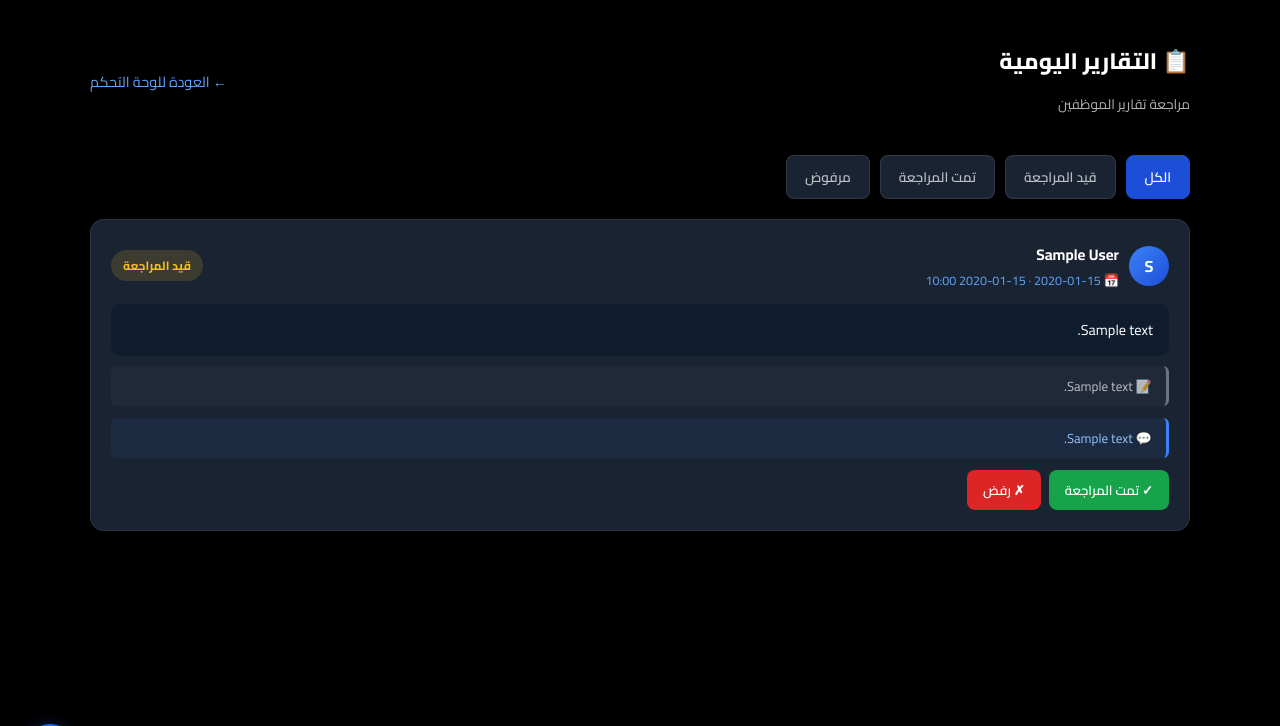
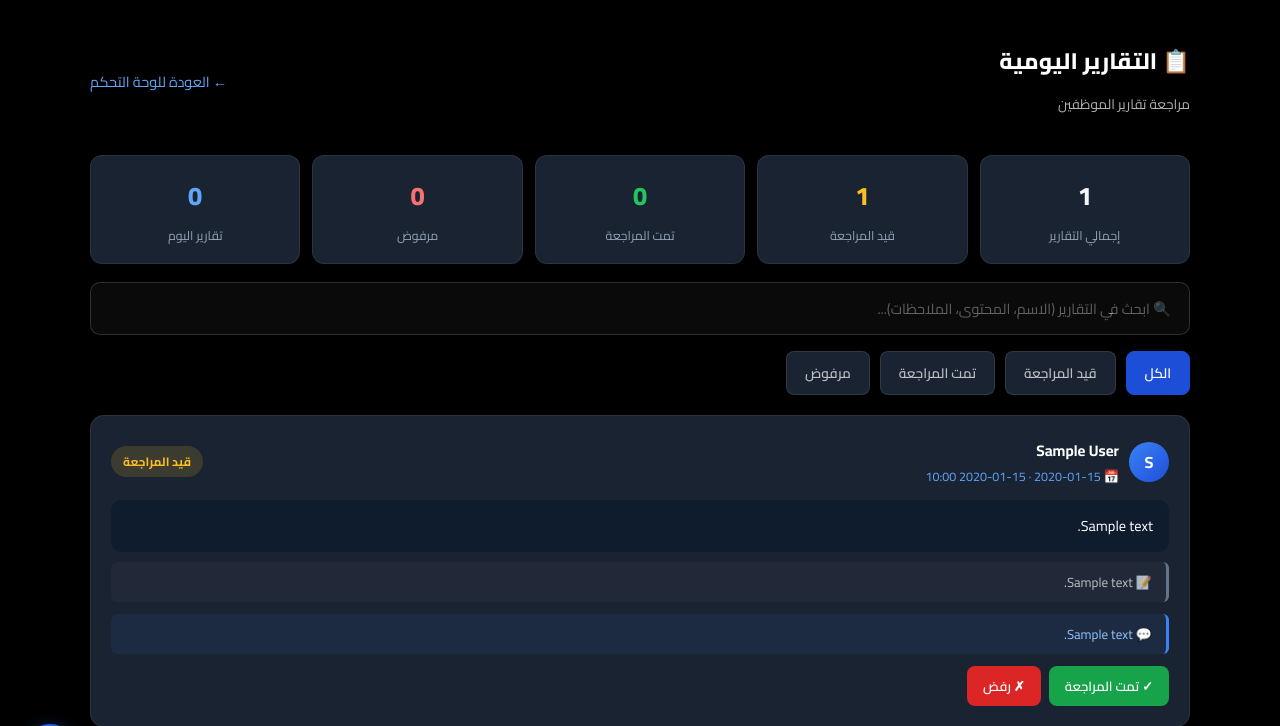
Before and after one commit to abdfaraj-ai/international-system, a Django app: page /daily-reports/admin/ in a window 1280 px wide. Shown: the top 726 px of the page. Run offline with Django 4.2, Linux system fonts and the light colour scheme; a user stored in the database is signed in; tables that the repository leaves empty hold one stand-in row (values such as "Sample post"); parts of the project's set-up code (start-up, migrations or seed data) failed here and were passed over; some libraries are stand-ins or nearby versions.

Commit message:
perf: daily reports - prefetch attachments, race-safe submit, pagination, search, stats

```diff
--- a/FrontEnd/templates/pages/daily_reports_admin.html
+++ b/FrontEnd/templates/pages/daily_reports_admin.html
@@ -99,6 +99,41 @@
   transition: transform 0.3s; box-shadow: 0 8px 32px rgba(0,0,0,0.4);
 }
 .dra-toast.show { transform: translateX(-50%) translateY(0); }
+
+/* ══ شريط الإحصائيات ══ */
+.dra-stats { display: grid; grid-template-columns: repeat(5, 1fr); gap: 12px; margin-bottom: 18px; }
+.dra-stat {
+  background: var(--bg-secondary, #1a2332); border: 1px solid var(--border-color, rgba(255,255,255,0.08));
+  border-radius: 12px; padding: 16px; text-align: center;
+}
+.dra-stat .s-num { font-size: 1.6rem; font-weight: 800; color: #f1f5f9; }
+.dra-stat .s-lbl { font-size: 0.78rem; color: #94a3b8; margin-top: 4px; }
+.dra-stat.pending  .s-num { color: #fbbf24; }
+.dra-stat.reviewed .s-num { color: #22c55e; }
+.dra-stat.rejected .s-num { color: #f87171; }
+.dra-stat.today    .s-num { color: #60a5fa; }
+
+/* ══ البحث ══ */
+.dra-search-wrap { margin-bottom: 16px; }
+.dra-search {
+  width: 100%; padding: 12px 18px; border-radius: 10px;
+  background: var(--bg-secondary, #1a2332); border: 1px solid var(--border-color, rgba(255,255,255,0.1));
+  color: #f1f5f9; font-family: 'Cairo', sans-serif; font-size: 0.9rem; outline: none;
+}
+.dra-search:focus { border-color: #3b82f6; }
+
+/* ══ ترقيم الصفحات ══ */
+.dra-pagination { display: flex; align-items: center; justify-content: center; gap: 14px; margin-top: 24px; }
+.dra-page-btn {
+  padding: 8px 18px; border-radius: 8px; cursor: pointer; font-weight: 700; font-size: 0.85rem;
+  background: var(--bg-secondary, #1a2332); border: 1px solid var(--border-color, rgba(255,255,255,0.1));
+  color: #f1f5f9; font-family: 'Cairo', sans-serif; transition: all 0.2s;
+}
+.dra-page-btn:hover:not(:disabled) { background: #1d4ed8; border-color: #1d4ed8; }
+.dra-page-btn:disabled { opacity: 0.4; cursor: not-allowed; }
+.dra-page-info { color: #94a3b8; font-size: 0.85rem; }
+
+@media (max-width: 700px) { .dra-stats { grid-template-columns: repeat(2, 1fr); } }
 </style>
 {% endblock %}
 
@@ -113,6 +148,22 @@
       <a href="/dashboard/" style="color:#60a5fa;text-decoration:none;font-size:0.9rem">← العودة للوحة التحكم</a>
     </div>
 
+    <!-- ── شريط الإحصائيات ── -->
+    <div class="dra-stats" id="statsBar">
+      <div class="dra-stat"><div class="s-num" id="stTotal">—</div><div class="s-lbl">إجمالي التقارير</div></div>
+      <div class="dra-stat pending"><div class="s-num" id="stPending">—</div><div class="s-lbl">قيد المراجعة</div></div>
+      <div class="dra-stat reviewed"><div class="s-num" id="stReviewed">—</div><div class="s-lbl">تمت المراجعة</div></div>
+      <div class="dra-stat rejected"><div class="s-num" id="stRejected">—</div><div class="s-lbl">مرفوض</div></div>
+      <div class="dra-stat today"><div class="s-num" id="stToday">—</div><div class="s-lbl">تقارير اليوم</div></div>
+    </div>
+
+    <!-- ── البحث ── -->
+    <div class="dra-search-wrap">
+      <input type="text" class="dra-search" id="searchInput"
+             placeholder="🔍 ابحث في التقارير (الاسم، المحتوى، الملاحظات)..."
+             oninput="onSearch()">
+    </div>
+
     <div class="dra-filters">
       <button class="dra-filter-btn active" data-status="" onclick="setFilter(this,'')">الكل</button>
       <button class="dra-filter-btn" data-status="pending" onclick="setFilter(this,'pending')">قيد المراجعة</button>
@@ -122,6 +173,13 @@
 
     <div class="dra-grid" id="reportsGrid">
       <div class="dra-empty"><div class="icon">⏳</div><p>جاري التحميل...</p></div>
+    </div>
+
+    <!-- ── ترقيم الصفحات ── -->
+    <div class="dra-pagination" id="pagination" style="display:none">
+      <button class="dra-page-btn" id="prevBtn" onclick="changePage(-1)">‹ السابق</button>
+      <span class="dra-page-info" id="pageInfo">—</span>
+      <button class="dra-page-btn" id="nextBtn" onclick="changePage(1)">التالي ›</button>
     </div>
   </div>
 </div>
@@ -142,6 +200,10 @@
 
 <script>
 let currentFilter = '';
+let currentSearch = '';
+let currentPage   = 1;
+let totalPages    = 1;
+let searchTimer   = null;
 let pendingReview = { id: null, status: null };
 
 function showToast(msg) {
@@ -151,19 +213,72 @@ function showToast(msg) {
   setTimeout(() => t.classList.remove('show'), 3000);
 }
 
+// ── الإحصائيات ──
+async function loadStats() {
+  try {
+    const res  = await fetch('/api/daily-report/stats/');
+    const data = await res.json();
+    if (!data.success) return;
+    const s = data.stats;
+    document.getElementById('stTotal').textContent    = s.total;
+    document.getElementById('stPending').textContent  = s.pending;
+    document.getElementById('stReviewed').textContent = s.reviewed;
+    document.getElementById('stRejected').textContent = s.rejected;
+    document.getElementById('stToday').textContent    = s.today;
+  } catch {}
+}
+
+// ── البحث (مع تأخير لتقليل الطلبات) ──
+function onSearch() {
+  clearTimeout(searchTimer);
+  searchTimer = setTimeout(() => {
+    currentSearch = document.getElementById('searchInput').value.trim();
+    currentPage = 1;
+    loadReports();
+  }, 350);
+}
+
+// ── ترقيم الصفحات ──
+function changePage(delta) {
+  const next = currentPage + delta;
+  if (next < 1 || next > totalPages) return;
+  currentPage = next;
+  loadReports();
+  window.scrollTo({ top: 0, behavior: 'smooth' });
+}
+
 function setFilter(btn, status) {
   document.querySelectorAll('.dra-filter-btn').forEach(b => b.classList.remove('active'));
   btn.classList.add('active');
   currentFilter = status;
+  currentPage = 1;
   loadReports();
 }
 
 async function loadReports() {
-  const url = '/api/daily-report/all/' + (currentFilter ? `?status=${currentFilter}` : '');
+  const params = new URLSearchParams();
+  if (currentFilter) params.set('status', currentFilter);
+  if (currentSearch) params.set('q', currentSearch);
+  params.set('page', currentPage);
+  params.set('per_page', 25);
+
   try {
-    const res  = await fetch(url);
+    const res  = await fetch('/api/daily-report/all/?' + params.toString());
     const data = await res.json();
     const grid = document.getElementById('reportsGrid');
+
+    // تحديث الترقيم
+    const pg = data.pagination || { page: 1, totalPages: 1 };
+    totalPages = pg.totalPages || 1;
+    const pagEl = document.getElementById('pagination');
+    if (totalPages > 1) {
+      pagEl.style.display = 'flex';
+      document.getElementById('pageInfo').textContent = `صفحة ${pg.page} من ${totalPages} (${pg.total} تقرير)`;
+      document.getElementById('prevBtn').disabled = pg.page <= 1;
+      document.getElementById('nextBtn').disabled = pg.page >= totalPages;
+    } else {
+      pagEl.style.display = 'none';
+    }
 
     if (!data.reports || data.reports.length === 0) {
       grid.innerHTML = `<div class="dra-empty"><div class="icon">📭</div><p>لا توجد تقارير</p></div>`;
@@ -228,6 +343,7 @@ async function confirmReview() {
       showToast('✅ تم تحديث التقرير');
       closeModal();
       loadReports();
+      loadStats();
     } else {
       showToast('❌ ' + (data.error || 'حدث خطأ'));
     }
@@ -238,6 +354,7 @@ async function confirmReview() {
   }
 }
 
+loadStats();
 loadReports();
 </script>
 {% endblock %}
--- a/apps/pages/api/daily_report.py
+++ b/apps/pages/api/daily_report.py
@@ -106,7 +106,7 @@ def api_submit_report(request):
     except ValueError:
         report_date = timezone.now().date()
 
-    # تحقق من عدم وجود تقرير لنفس اليوم
+    # تحقق مبكّر من عدم وجود تقرير لنفس اليوم (رسالة ودّية)
     if DailyReport.objects.filter(employee=request.user, date=report_date).exists():
         return JsonResponse({'success': False, 'error': f'لقد أرسلت تقريراً بالفعل لتاريخ {report_date}'})
 
@@ -122,18 +122,27 @@ def api_submit_report(request):
 
     # ── حفظ ذرّي: التقرير + كل المرفقات معاً ──
     # نستخدم create() في حلقة (وليس bulk_create) لأن FileField
-    # يحتاج save() لكتابة الملف فعلياً في التخزين
-    with transaction.atomic():
-        report = DailyReport.objects.create(
-            employee=request.user,
-            date=report_date,
-            content=content,
-            notes=notes,
+    # يحتاج save() لكتابة الملف فعلياً في التخزين.
+    # IntegrityError يحمي من race condition (طلبان متزامنان لنفس اليوم)
+    # بفضل قيد unique_together على (employee, date).
+    from django.db import IntegrityError
+    try:
+        with transaction.atomic():
+            report = DailyReport.objects.create(
+                employee=request.user,
+                date=report_date,
+                content=content,
+                notes=notes,
+            )
+            for f, kind in validated:
+                DailyReportAttachment.objects.create(
+                    report=report, file=f, kind=kind, name=f.name, size=f.size,
+                )
+    except IntegrityError:
+        return JsonResponse(
+            {'success': False, 'error': f'لقد أرسلت تقريراً بالفعل لتاريخ {report_date}'},
+            status=409,
         )
-        for f, kind in validated:
-            DailyReportAttachment.objects.create(
-                report=report, file=f, kind=kind, name=f.name, size=f.size,
-            )
 
     # إشعار المدير عبر WebSocket
     try:
@@ -165,7 +174,11 @@ def api_my_reports(request):
     if err:
         return err
 
-    reports = DailyReport.objects.filter(employee=request.user).order_by('-date')[:30]
+    reports = (DailyReport.objects
+               .filter(employee=request.user)
+               .prefetch_related('attachments')
+               .select_related('reviewed_by')
+               .order_by('-date')[:30])
     return JsonResponse({'success': True, 'reports': [_report_to_dict(r) for r in reports]})
 
 
@@ -173,22 +186,93 @@ def api_my_reports(request):
 
 @require_http_methods(['GET'])
 def api_all_reports(request):
-    """GET /api/daily-report/all/ — كل التقارير (M01)"""
+    """GET /api/daily-report/all/ — كل التقارير (M01)
+       يدعم: ?status= &date= &q= (بحث) &employee= &page= &per_page="""
     err = _require_m01(request)
     if err:
         return err
 
-    status_filter = request.GET.get('status', '')
-    date_filter   = request.GET.get('date', '')
+    from django.db.models import Q
 
-    qs = DailyReport.objects.select_related('employee', 'reviewed_by').order_by('-created_at')
+    status_filter = request.GET.get('status', '').strip()
+    date_filter   = request.GET.get('date', '').strip()
+    search        = request.GET.get('q', '').strip()
+    employee_id   = request.GET.get('employee', '').strip()
+
+    qs = (DailyReport.objects
+          .select_related('employee', 'reviewed_by')
+          .prefetch_related('attachments')
+          .order_by('-created_at'))
 
     if status_filter:
         qs = qs.filter(status=status_filter)
     if date_filter:
         qs = qs.filter(date=date_filter)
+    if employee_id.isdigit():
+        qs = qs.filter(employee_id=int(employee_id))
+    if search:
+        qs = qs.filter(
+            Q(content__icontains=search) |
+            Q(notes__icontains=search) |
+            Q(employee__username__icontains=search) |
+            Q(employee__first_name__icontains=search) |
+            Q(employee__last_name__icontains=search)
+        )
 
-    return JsonResponse({'success': True, 'reports': [_report_to_dict(r) for r in qs[:100]]})
+    # ── ترقيم الصفحات ──
+    try:
+        page = max(1, int(request.GET.get('page', 1)))
+    except ValueError:
+        page = 1
+    try:
+        per_page = min(100, max(5, int(request.GET.get('per_page', 25))))
+    except ValueError:
+        per_page = 25
+
+    total       = qs.count()
+    total_pages = (total + per_page - 1) // per_page
+    start       = (page - 1) * per_page
+    page_items  = qs[start:start + per_page]
+
+    return JsonResponse({
+        'success':    True,
+        'reports':    [_report_to_dict(r) for r in page_items],
+        'pagination': {
+            'page':       page,
+            'perPage':    per_page,
+            'total':      total,
+            'totalPages': total_pages,
+        },
+    })
+
+
+# ── M01: إحصائيات التقارير ────────────────────────────────────────────────────
+
+@require_http_methods(['GET'])
+def api_reports_stats(request):
+    """GET /api/daily-report/stats/ — إحصائيات سريعة (M01)"""
+    err = _require_m01(request)
+    if err:
+        return err
+
+    from django.db.models import Count
+
+    today = timezone.now().date()
+    counts = dict(
+        DailyReport.objects.values_list('status').annotate(c=Count('id'))
+    )
+
+    return JsonResponse({
+        'success': True,
+        'stats': {
+            'total':    DailyReport.objects.count(),
+            'pending':  counts.get('pending', 0),
+            'reviewed': counts.get('reviewed', 0),
+            'rejected': counts.get('rejected', 0),
+            'today':    DailyReport.objects.filter(date=today).count(),
+            'employees': DailyReport.objects.values('employee').distinct().count(),
+        },
+    })
 
 
 # ── M01: مراجعة تقرير ─────────────────────────────────────────────────────────
--- a/apps/pages/urls.py
+++ b/apps/pages/urls.py
@@ -91,6 +91,7 @@ urlpatterns = [
     path('api/daily-report/submit/',          daily_report_api.api_submit_report,  name='api-dr-submit'),
     path('api/daily-report/my/',              daily_report_api.api_my_reports,     name='api-dr-my'),
     path('api/daily-report/all/',             daily_report_api.api_all_reports,    name='api-dr-all'),
+    path('api/daily-report/stats/',           daily_report_api.api_reports_stats,  name='api-dr-stats'),
     path('api/daily-report/<int:report_id>/review/', daily_report_api.api_review_report, name='api-dr-review'),
 
     # ── 2FA (Google Authenticator) ───────────────────────────────────────────
```
